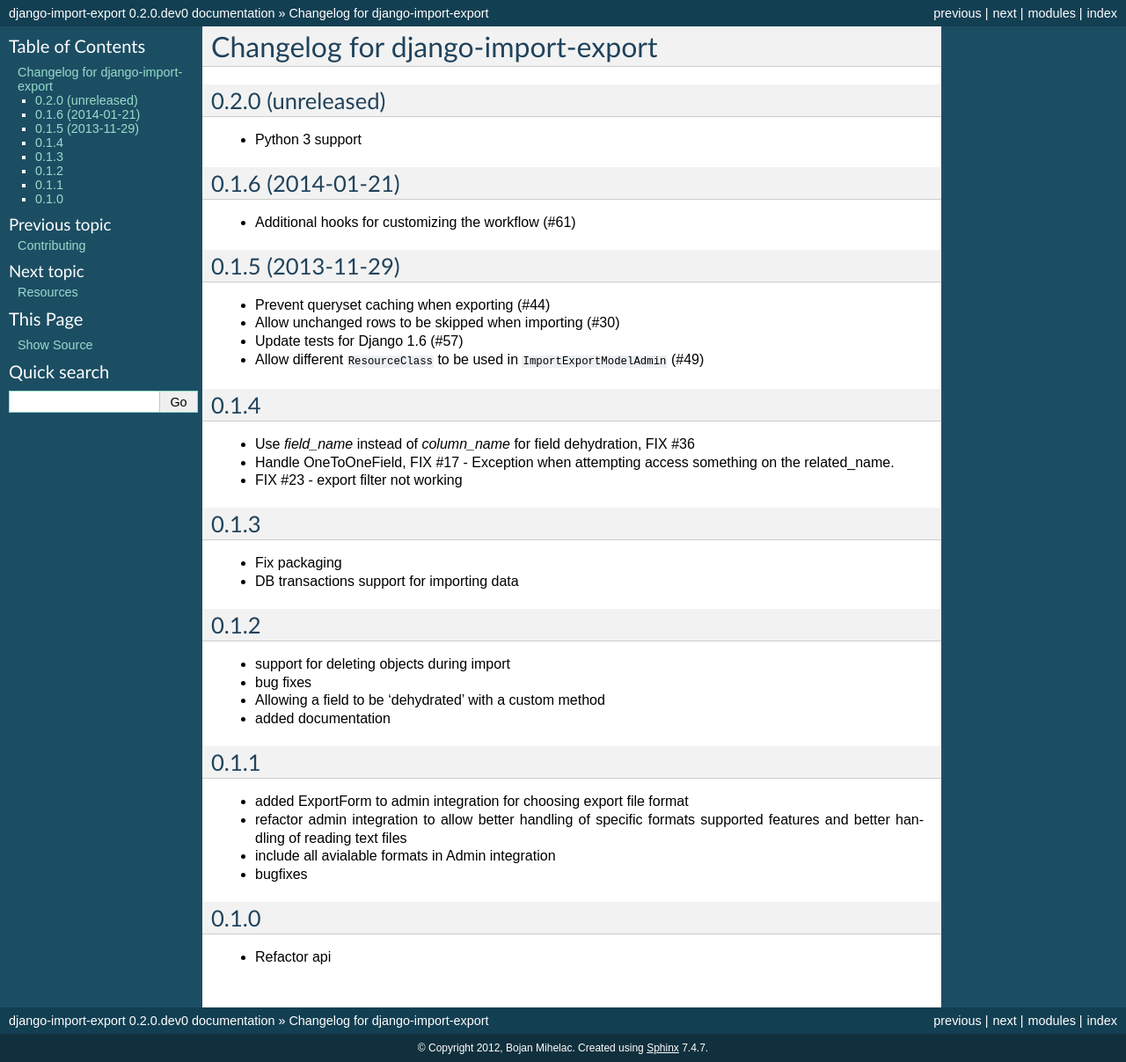
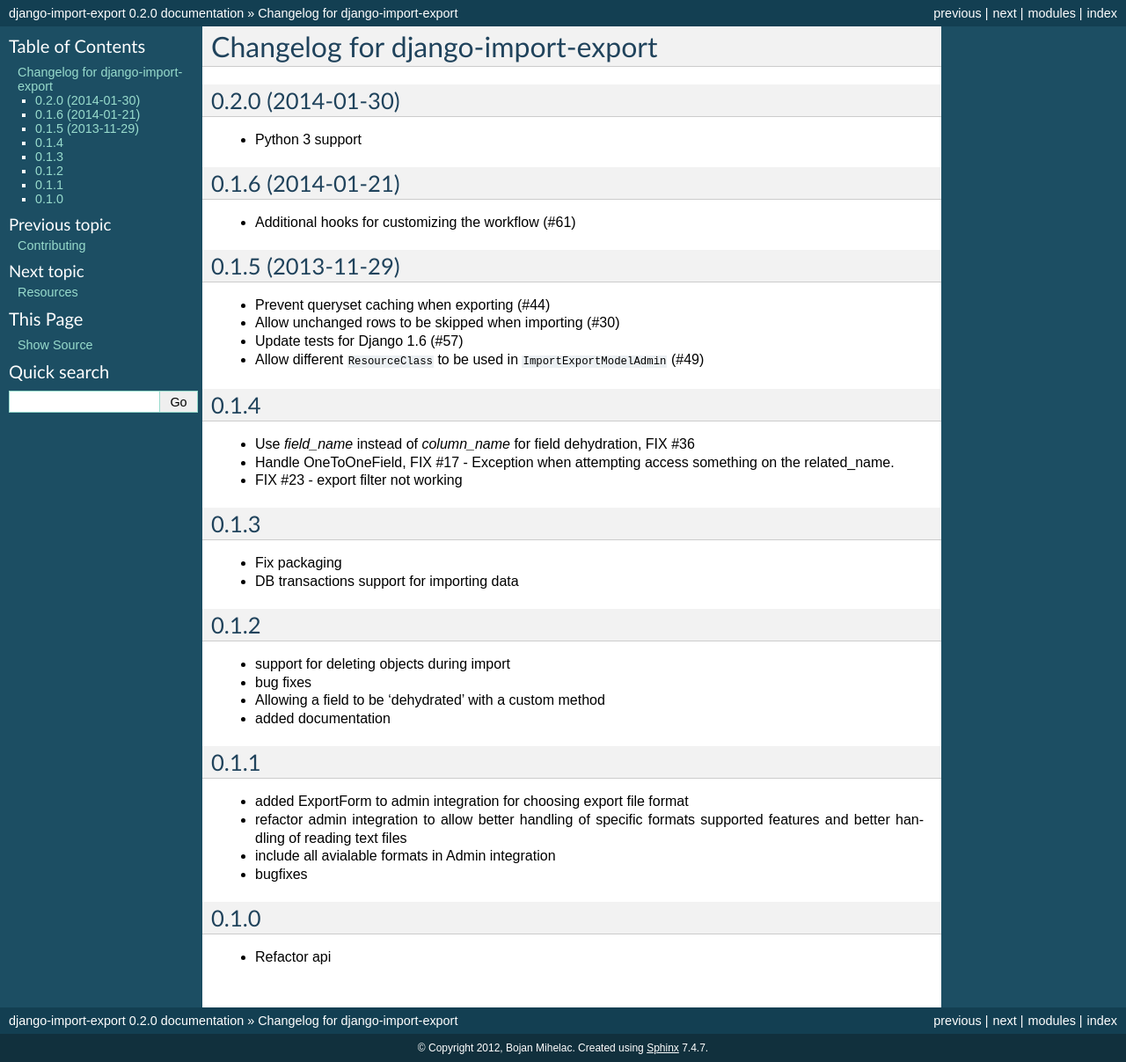
Before and after one commit to django-import-export/django-import-export, a Sphinx documentation site: the page built from docs/changelog.rst, in a window 1280 px wide. Shown: the whole page at 88% size. Built offline with Sphinx 7.4.7, drawn with Linux system fonts in a browser that asks for light colours.

Commit message:
Preparing release 0.2.0

```diff
--- a/docs/changelog.rst
+++ b/docs/changelog.rst
@@ -1,7 +1,7 @@
 Changelog for django-import-export
 ==================================
 
-0.2.0 (unreleased)
+0.2.0 (2014-01-30)
 ------------------
 
 - Python 3 support
--- a/import_export/__init__.py
+++ b/import_export/__init__.py
@@ -1 +1 @@
-__version__ = "0.2.0.dev0"
+__version__ = '0.2.0'
```
